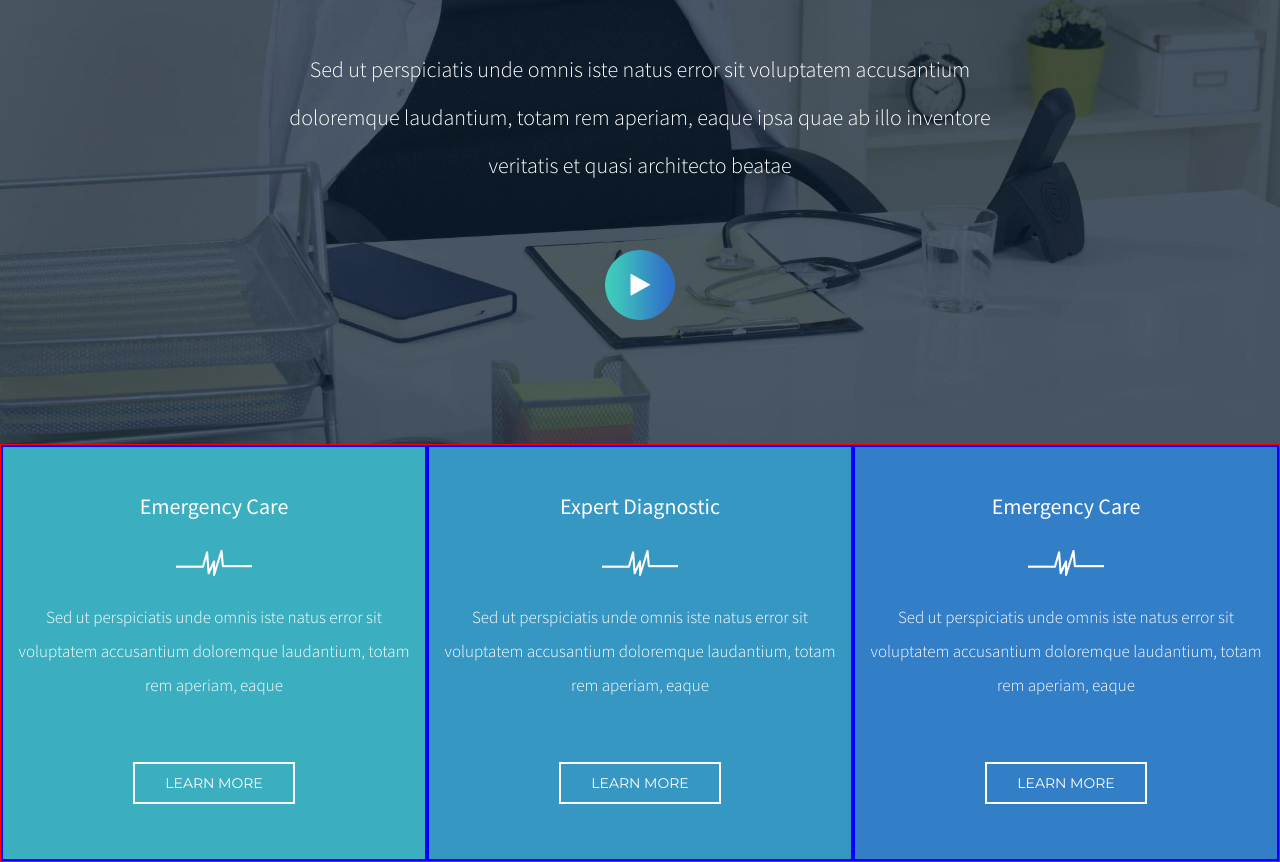
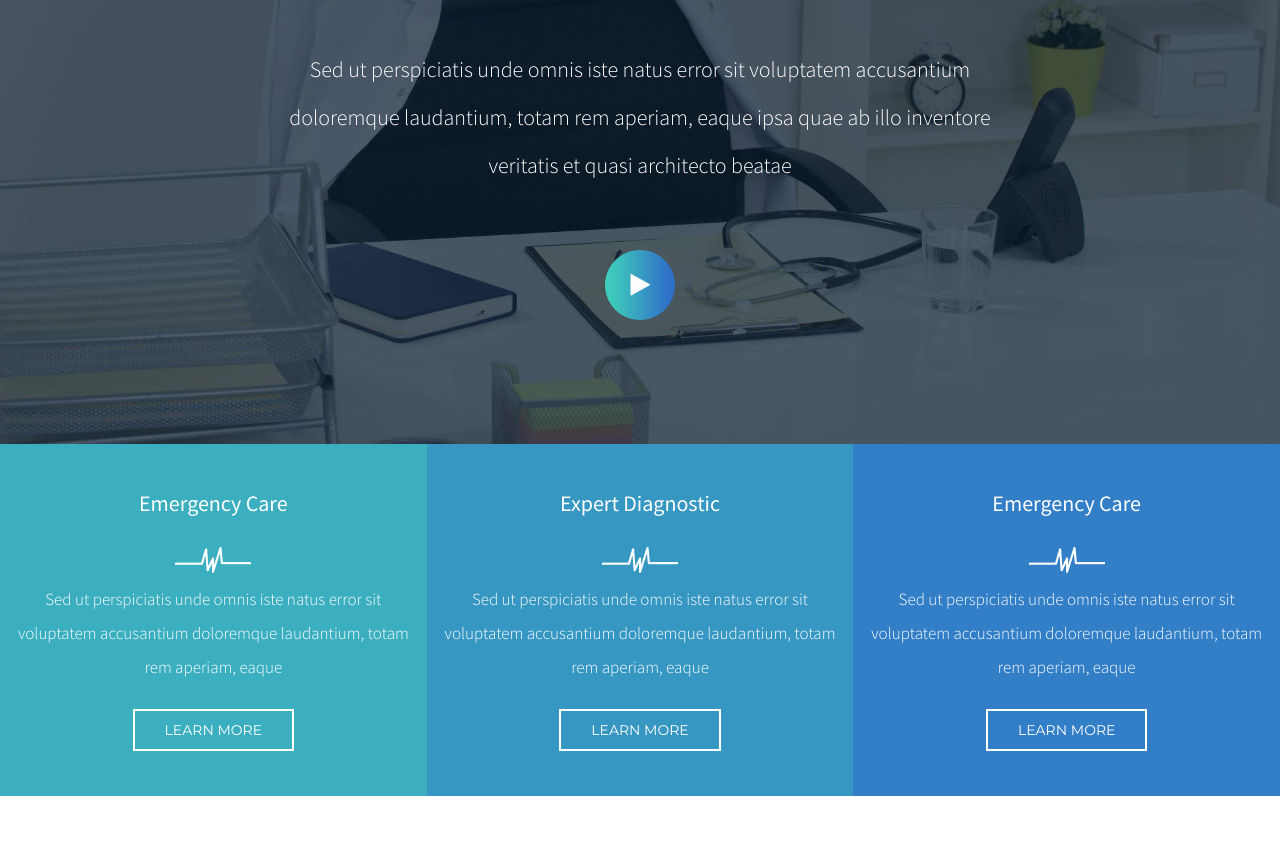
Before and after one commit to MSabbatini98/proj-html-vuejs, a website: page index.html in a window 1280 px wide. Shown: the part 4327-5189 px from the top of the page. After the commit the page ends 5123 px from the top, so only its background shows below. Drawn offline with nearby package versions, Linux system fonts and the light colour scheme.

Commit message:
SECTION 5 SHADE
Completed HTML and SCSS

```diff
--- a/src/app.scss
+++ b/src/app.scss
@@ -197,12 +197,12 @@ header {
         width: 100vw;
         text-align: center;
         color: white;
-        border : 1px red solid;
+        // border : 5px red solid;
         .shade{
-            border: 2px solid blue;
+            // border: 2px solid blue;
             padding: 15px;
             p {
-                margin: 20px 0;
+                margin: 5px 0;
                 font-size: $text_m;
                 line-height: 2.0;
             }
@@ -220,7 +220,7 @@ header {
         button {
             background-color: transparent;
             padding: 10px 30px;
-            margin: 40px 0;
+            margin: 20px 0 30px 0;
             border: 2px solid white;
             border-radius: 0px;
             font-size: $text_s;
```
Also changed, not shown: dist/app.css.
